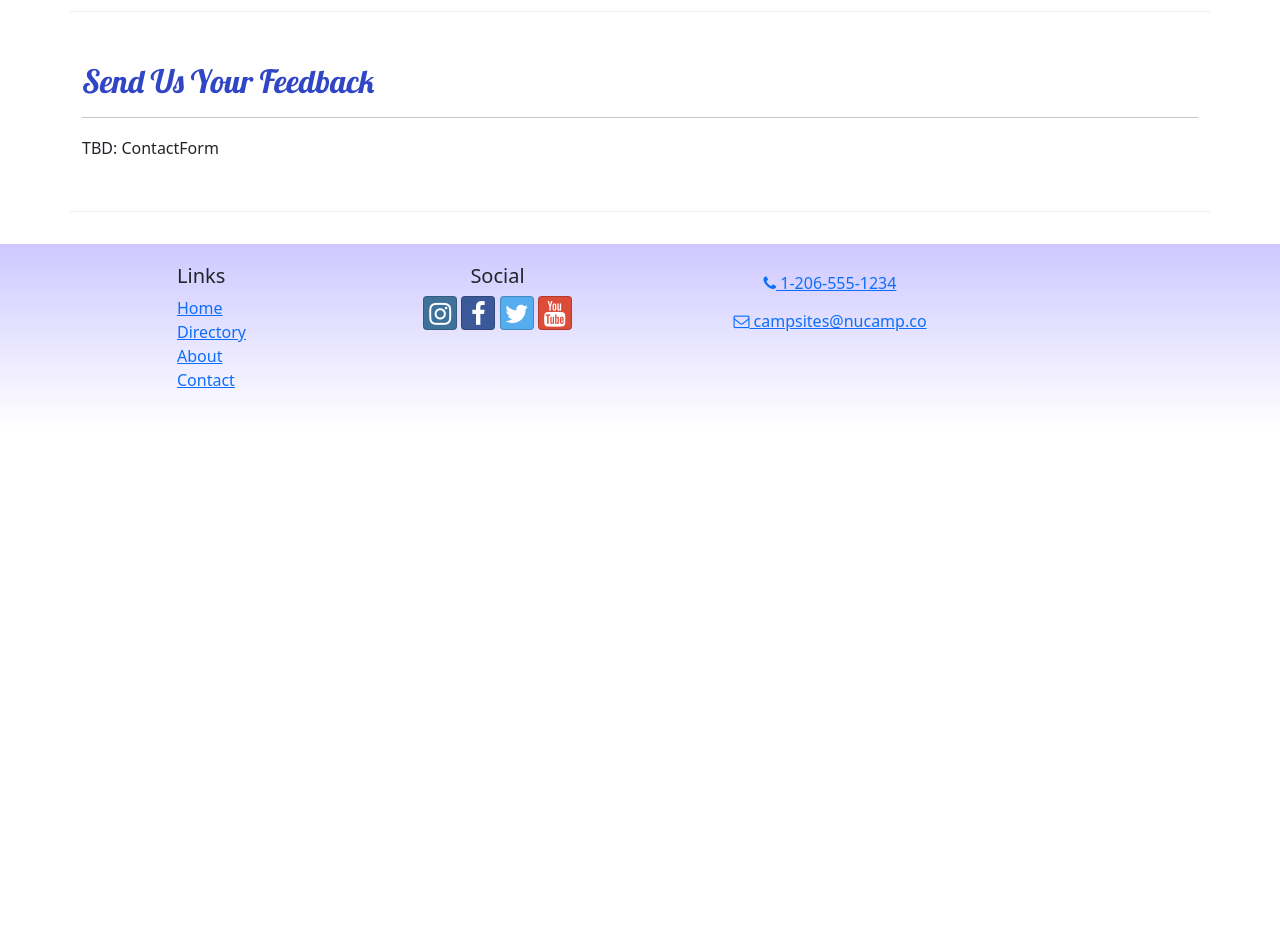
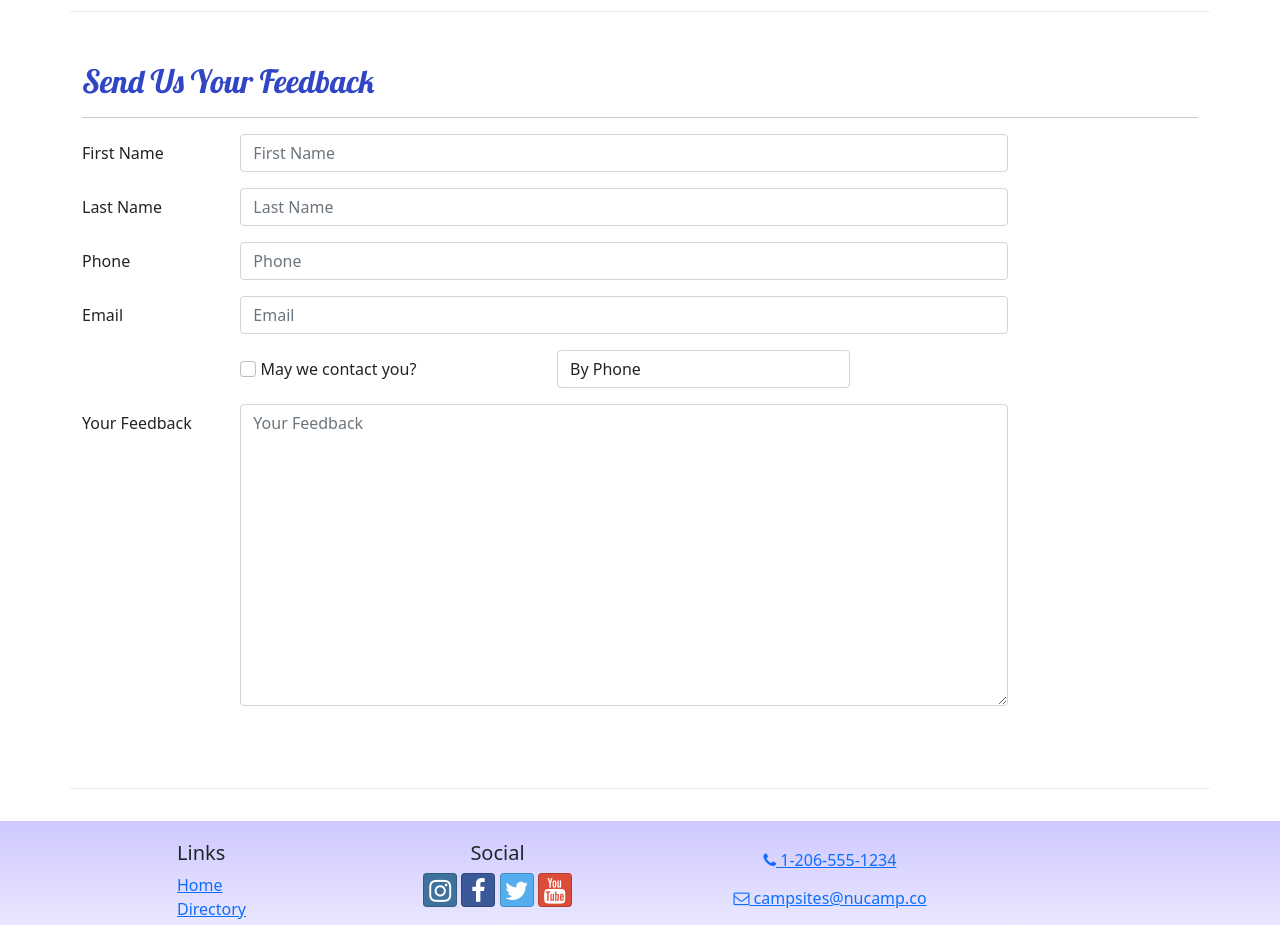
Before and after one commit to mGenerator/nuCampsite-React, a React (Create React App) app: page /contact in a window 1280 px wide. Shown: the part 480-1405 px from the top of the page. Before the commit the page ends 908 px from the top, so only its background shows below. Built offline with nearby package versions, Linux system fonts and the light colour scheme.

Commit message:
ContactForm Parts 1 and 2

```diff
--- a/src/components/ContactForm.js
+++ b/src/components/ContactForm.js
@@ -0,0 +1,108 @@
+import { Button, Label, Col, FormGroup } from "reactstrap";
+import { Formik, Form, Field } from "formik";
+
+const ContactForm = () => {
+  return (
+    //initalValues prop expects a javascript Object
+    <Formik
+      initialValues={{
+        firstName: "",
+        lastName: "",
+        phoneNum: "",
+        agree: false,
+        contactType: "By Phone",
+        feedback: ""
+      }}
+    >
+      <Form>
+        <FormGroup row>
+          <Label htmlFor='firstName' md='2'>
+            First Name
+          </Label>
+          <Col md='10'>
+            <Field
+              placeholder='First Name'
+              name='firstName'
+              className='form-control'
+            />
+          </Col>
+        </FormGroup>
+        <FormGroup row>
+          <Label htmlFor='lastName' md='2'>
+            Last Name
+          </Label>
+          <Col md='10'>
+            <Field
+              placeholder='Last Name'
+              name='lastName'
+              className='form-control'
+            />
+          </Col>
+        </FormGroup>
+        <FormGroup row>
+          <Label htmlFor='phoneNum' md='2'>
+            Phone
+          </Label>
+          <Col md='10'>
+            <Field
+              placeholder='Phone'
+              name='phoneNum'
+              className='form-control'
+            />
+          </Col>
+        </FormGroup>
+        <FormGroup row>
+          <Label htmlFor='email' md='2'>
+            Email
+          </Label>
+          <Col md='10'>
+            <Field
+              placeholder='Email'
+              name='email'
+              type='email'
+              className='form-control'
+            />
+          </Col>
+        </FormGroup>
+        <FormGroup row>
+          <Label check md={{size:4, offset:2}}>
+            <Field
+              name='agree'
+              type='checkbox'
+              className='form-check-input'
+            />{' '}
+            May we contact you?
+          </Label>
+          <Col md='4'>
+            <Field
+              name='contactType'
+              as='select'
+              className='form-control'
+            >
+              <option>By Phone</option>
+              <option>By Email</option>
+            </Field>
+          </Col>
+        </FormGroup>
+        <FormGroup row>
+          <Label htmlFor='feedback' md='2'>
+            Your Feedback
+          </Label>
+          <Col md='10'>
+            <Field
+              placeholder='Your Feedback'
+              name='feedback'
+              as='textarea'
+              rows='12'
+              className='form-control'
+            />
+          </Col>
+        </FormGroup>
+        <FormGroup row>
+
+        </FormGroup>
+      </Form>
+    </Formik>
+  );
+};
+export default ContactForm;
--- a/src/pages/ContactPage.js
+++ b/src/pages/ContactPage.js
@@ -1,5 +1,6 @@
 import { Container, Col, Row } from "reactstrap";
 import SubHeader from "../components/SubHeader";
+import ContactForm from "../components/ContactForm";
 const ContactPage=()=>{
   return(
     <Container>
@@ -39,7 +40,7 @@ const ContactPage=()=>{
           <hr />
         </Col>
         <Col md='10'>
-        TBD: ContactForm
+          <ContactForm />
         </Col>
       </Row>
     </Container>
```
Also changed, not shown: src/components/ContactDetail.js (deleted, +0 -15 lines).
